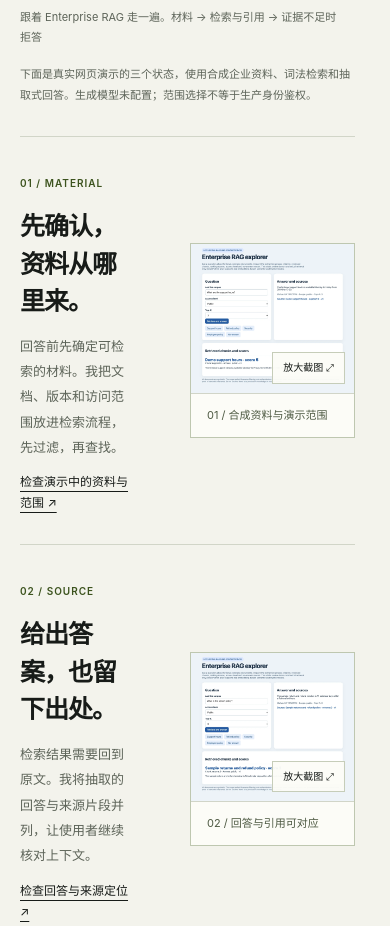
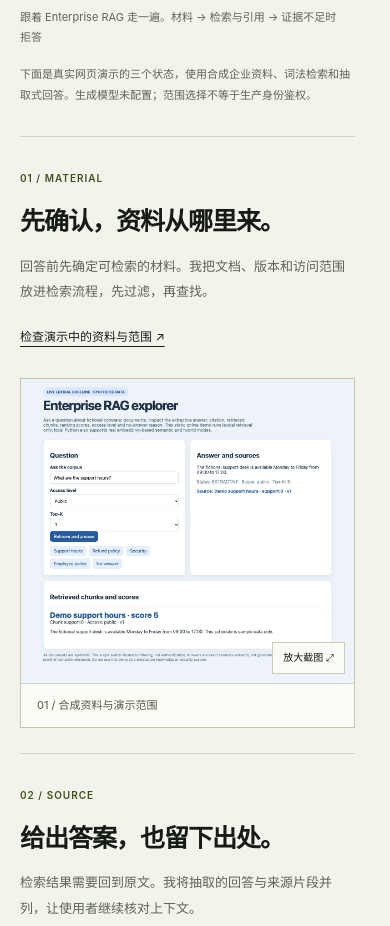
Before and after one commit to zhouey314-cloud/zhouey314-cloud.github.io, a website: page index.html in a window 390 px wide. Shown: the part 3880-4806 px from the top of the page. Drawn offline with Linux system fonts and the light colour scheme.

Commit message:
Keep mobile evidence steps full width and protect responsive geometry

```diff
--- a/home.css
+++ b/home.css
@@ -137,13 +137,13 @@
  .field-hero { gap:26px 35px; }.hero-screenshot img { height:180px; }.evidence-caption p { font-size:24px; }.project-selection { gap:20px; }.selected-copy h3 { font-size:21px; }.geo-feature { gap:35px; }.about-section,.writing-inner { gap:45px; }
 }
 @media (max-width:999px) {
- .portfolio-home .wrap { width:calc(100% - 64px); }.chapter-rail { display:none; }.field-hero { grid-template-columns:1.25fr 1fr; gap:25px; }.field-hero h1 { font-size:34px; word-break:normal; }.hero-name { font-size:23px; }.hero-evidence { padding:16px; }.hero-screenshot img { height:160px; }.evidence-caption p { font-size:22px; }.field-description { font-size:13px; }.field-actions { gap:13px; }.field-button { padding:12px 15px; gap:14px; }.hero-footnote { align-items:start; }.hero-footnote p { max-width:65%; font-size:9px; gap:5px 10px; }.project-selection { grid-template-columns:1fr; gap:30px; }.selected-project { display:grid; grid-template-columns:1fr 1fr; gap:0 28px; }.project-topline { grid-column:1/-1; }.project-image img { height:100%; min-height:200px; max-height:290px; }.selected-copy { padding-top:0; }.project-role { min-height:0; }.selected-copy h3 { font-size:24px; }.geo-feature { grid-template-columns:1fr; }.geo-feature-copy { max-width:580px; }.story-step { gap:28px; grid-template-columns:1fr 1fr; }.step-copy h3 { font-size:24px; }.process-note { display:block; }.process-note p { margin-top:12px; font-size:13px; }.process-note b { padding-inline:10px; }.about-manifesto h2 { font-size:36px; }.resume-invitation { padding:28px; grid-template-columns:1fr 1fr; }.resume-fold { display:none; }.contact-main h2 { font-size:36px; }.contact-qr { width:150px; }.footer-line > span:nth-child(2) { display:none; }
+ .portfolio-home .wrap { width:calc(100% - 64px); }.chapter-rail { display:none; }.field-hero { grid-template-columns:1.25fr 1fr; gap:25px; }.field-hero h1 { font-size:34px; word-break:normal; }.hero-name { font-size:23px; }.hero-evidence { padding:16px; }.hero-screenshot img { height:160px; }.evidence-caption p { font-size:22px; }.field-description { font-size:13px; }.field-actions { gap:13px; }.field-button { padding:12px 15px; gap:14px; }.hero-footnote { align-items:start; }.hero-footnote p { max-width:65%; font-size:9px; gap:5px 10px; }.project-selection { grid-template-columns:1fr; gap:30px; }.selected-project { display:grid; grid-template-columns:1fr 1fr; gap:0 28px; }.project-topline { grid-column:1/-1; }.project-image img { height:100%; min-height:200px; max-height:290px; }.selected-copy { padding-top:0; }.project-role { min-height:0; }.selected-copy h3 { font-size:24px; }.geo-feature { grid-template-columns:1fr; }.geo-feature-copy { max-width:580px; }.portfolio-home .story-step { gap:28px; grid-template-columns:1fr 1fr; }.step-copy h3 { font-size:24px; }.process-note { display:block; }.process-note p { margin-top:12px; font-size:13px; }.process-note b { padding-inline:10px; }.about-manifesto h2 { font-size:36px; }.resume-invitation { padding:28px; grid-template-columns:1fr 1fr; }.resume-fold { display:none; }.contact-main h2 { font-size:36px; }.contact-qr { width:150px; }.footer-line > span:nth-child(2) { display:none; }
 }
 @media (max-width:600px) {
  .portfolio-home .wrap { width:calc(100% - 40px); }.portfolio-home .site-header { height:auto; min-height:72px; }.portfolio-home .brand-latin { font-size:29px; }.portfolio-home .brand-cn { display:none; }.portfolio-home .site-nav { gap:0; }.portfolio-home .site-nav a { font-size:13px; min-height:44px; }.portfolio-home .motion-toggle { font-size:10px; min-height:36px; }.portfolio-home [id] { scroll-margin-top:90px; }
  .field-hero { grid-template-columns:1fr; padding-top:29px; gap:22px; }.hero-name { font-size:24px; margin:21px 0 18px; }.hero-name > span { font-size:11px; }.field-hero h1 { font-size:clamp(27px,7.6vw,39px); line-height:1.45; letter-spacing:-.05em; }.field-description { margin-top:17px; font-size:13px; line-height:1.95; }.field-actions { margin-top:22px; gap:23px; }.field-button { min-height:48px; font-size:12px; }.field-text-link { font-size:12px; }.hero-social { margin-top:11px; }.hero-evidence { display:grid; grid-template-columns:110px 1fr; gap:0 18px; padding:15px; transform:none; }.evidence-topline { grid-column:1/-1; margin-bottom:12px; }.hero-screenshot { grid-row:2/4; }.hero-screenshot img { height:110px; object-fit:cover; }.hero-screenshot > span { font-size:8px; padding:4px 6px; }.evidence-caption { align-items:start; margin-top:1px; }.evidence-caption p { font-size:20px; }.evidence-caption a { width:30px; height:30px; font-size:20px; flex-shrink:0; }.evidence-footnote { margin-top:13px; font-size:8px; padding-top:10px; }.hero-footnote { margin-top:0; padding:0 0 20px; display:block; }.hero-footnote p { max-width:none; font-size:9px; }.hero-footnote a { display:flex; flex-wrap:wrap; margin-top:12px; gap:5px 10px; font-size:10px; }.hero-footnote small { margin:0; }
  .work-section { padding:34px 0 40px; }.field-heading { display:block; margin-bottom:25px; }.field-heading h2 { font-size:29px; }.field-heading h2 > span { display:block; }.field-heading .field-eyebrow { font-size:9px; margin-bottom:14px; }.heading-aside { font-size:11px; margin-top:14px; }.heading-aside br { display:none; }.selected-project { display:block; }.project-topline { padding:12px 0; }.project-image img { height:210px; min-height:0; max-height:none; }.selected-copy { padding-top:16px; }.selected-copy h3 { font-size:25px; margin-top:7px; }.project-product { font-size:10px; }.project-role,.project-problem { font-size:13px; }.project-note { font-size:10px; }.project-entry { gap:17px; }.project-entry a { min-height:44px; font-size:12px; }.work-bottom { display:block; margin-top:24px; }.work-bottom > span { font-size:10px; }.work-bottom > a { margin-top:5px; }.practice-section { padding:40px 0; }.geo-feature { gap:25px; }.geo-feature-copy h3 { font-size:25px; }.geo-feature-media figcaption { font-size:9px; padding:10px; }
- .story-section { padding:42px 0; }.portfolio-home .story-context { display:block; margin-bottom:0; font-size:11px; }.story-layout { margin-top:20px; }.story-step { display:flex; flex-direction:column; gap:20px; align-items:stretch; padding:25px 0; }.portfolio-home .step-copy h3 { margin:13px 0; font-size:25px; }.step-copy p { font-size:13px; }.step-copy > a { margin-top:10px; }.story-outro { display:block; font-size:10px; }.story-outro a { display:inline-flex; min-height:44px; align-items:center; }.process-note { padding:20px; margin-top:15px; }.process-note p { line-height:2; font-size:12px; }.process-note b { padding-inline:4px; }
+ .story-section { padding:42px 0; }.portfolio-home .story-context { display:block; margin-bottom:0; font-size:11px; }.story-layout { margin-top:20px; }.portfolio-home .story-step { display:flex; flex-direction:column; gap:20px; align-items:stretch; padding:25px 0; }.portfolio-home .step-copy h3 { margin:13px 0; font-size:25px; }.step-copy p { font-size:13px; }.step-copy > a { margin-top:10px; }.story-outro { display:block; font-size:10px; }.story-outro a { display:inline-flex; min-height:44px; align-items:center; }.process-note { padding:20px; margin-top:15px; }.process-note p { line-height:2; font-size:12px; }.process-note b { padding-inline:4px; }
  .about-section { grid-template-columns:1fr; gap:28px; padding:42px 0; }.about-manifesto h2 { font-size:35px; margin-top:18px; }.about-large-name { font-size:clamp(65px,21vw,87px); margin-top:20px; }.personal-index { display:none; }.about-story { padding-top:0; }.about-story > .about-lead { font-size:22px; }.about-story > p { font-size:13px; }.resume-invitation { grid-template-columns:1fr; padding:25px; gap:20px; }.resume-invitation h3 { font-size:25px; }.resume-invitation .field-eyebrow { font-size:9px; }.writing-section { padding:42px 0; }.writing-inner { grid-template-columns:1fr; gap:25px; }.writing-section h2 { font-size:34px; margin-top:16px; }.writing-note { font-size:13px; }.contact-section { padding:42px 0 30px; }.contact-panel { grid-template-columns:1fr; gap:25px; }.contact-main h2 { font-size:32px; }.contact-main > p:not(.field-eyebrow):not(.copy-feedback) { font-size:12px; }.email-row { gap:15px; }.email-row > a { font-size:25px; }.contact-qr { width:100%; display:flex; gap:20px; align-items:center; border-top:1px solid var(--line); padding-top:24px; }.contact-qr img { width:98px; height:98px; }.contact-qr figcaption { margin-top:0; }.more-work > a { font-size:21px; }.more-work > a > span { font-size:10px; }.archive-links { gap:5px; }.footer-word { font-size:23vw; }.footer-word span { margin-left:12px; }.footer-line { font-size:8px; gap:8px; }
 }
 @media (prefers-reduced-motion:reduce) { .portfolio-home *, .portfolio-home *::before, .portfolio-home *::after { animation:none!important; transition:none!important; scroll-behavior:auto!important; } }
```
Also changed, not shown: tests/experience.mjs (+8 -0 lines), THIRD_PARTY.md (line endings or trailing spaces), public/licenses/ethan-project-evidence-MIT.txt (line endings or trailing spaces), public/licenses/gsap-standard-license.txt (line endings or trailing spaces).
